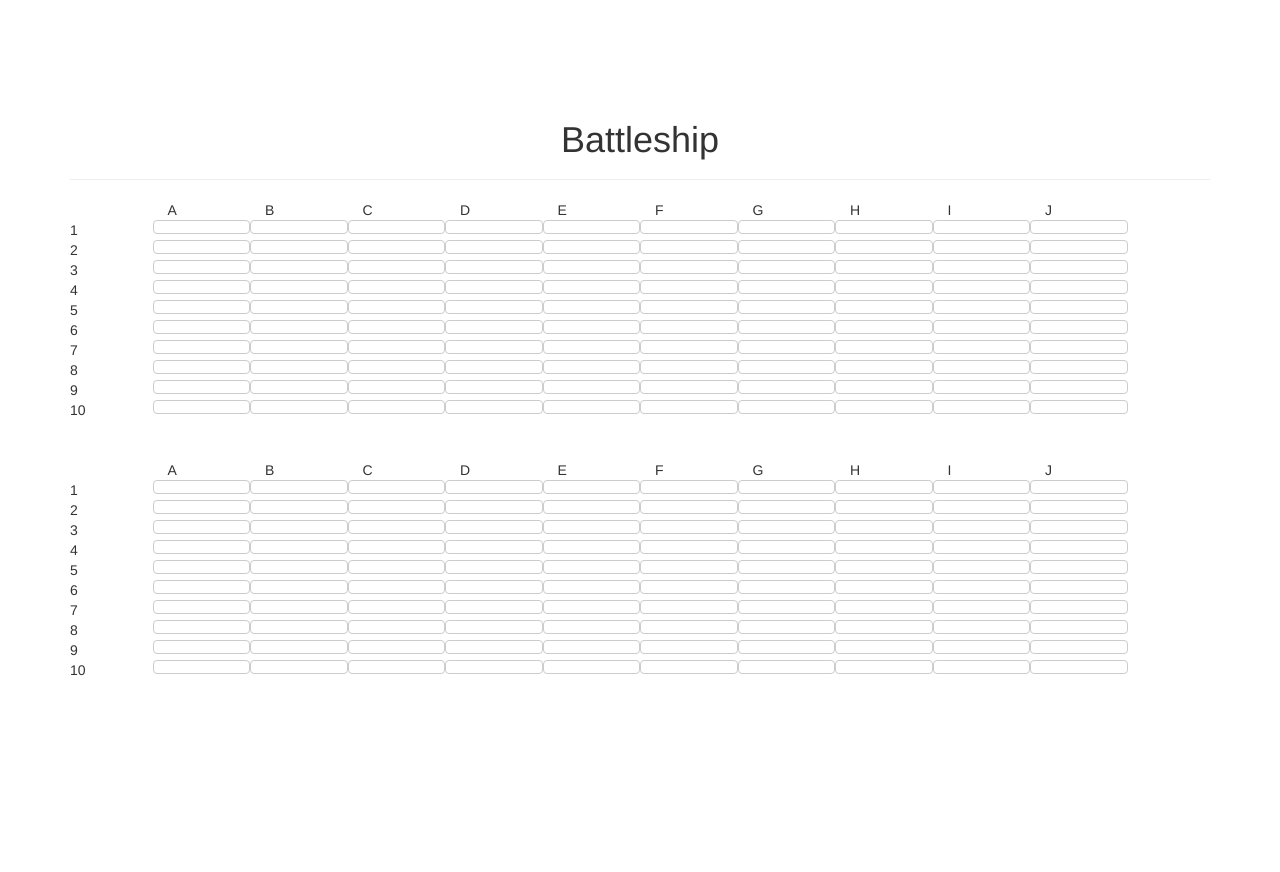
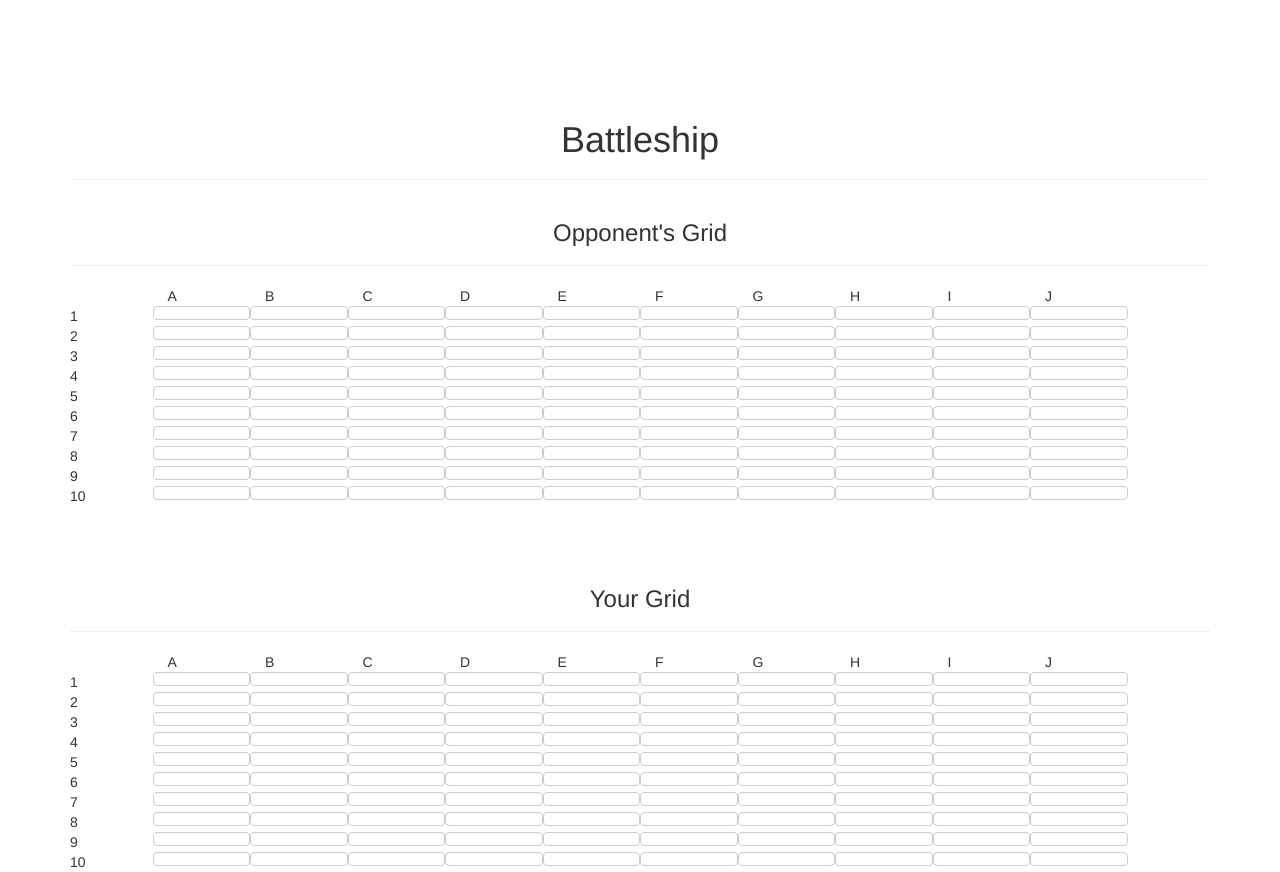
Before and after one commit to gitter-badger/CSC8542_Battleship, a Node server app: page /battleship in a window 1280 px wide. Before the commit the page ends 676 px from the top, so only its background shows below. Run offline with Node 20, Linux system fonts and the light colour scheme; some libraries are stand-ins or nearby versions.

Commit message:
Added headers showing your vs opponent grids

```diff
--- a/views/battleship.ejs
+++ b/views/battleship.ejs
@@ -19,6 +19,10 @@
 
     <div class="page-header text-center">
         <h1>Battleship</h1>
+    </div>
+
+	<div class="page-header text-center">
+        <h3>Opponent's Grid</h3>
     </div>
 
 	<div class="row show-grid">
@@ -168,6 +172,10 @@
 	</br>
 	</br>
 
+	<div class="page-header text-center">
+        <h3>Your Grid</h3>
+    </div>
+
 	<div class="row show-grid">
 		<div class="col-xs-1 col-xs-1"></div>
 		<div class="col-xs-1 col-xs-1">A</div>
```
